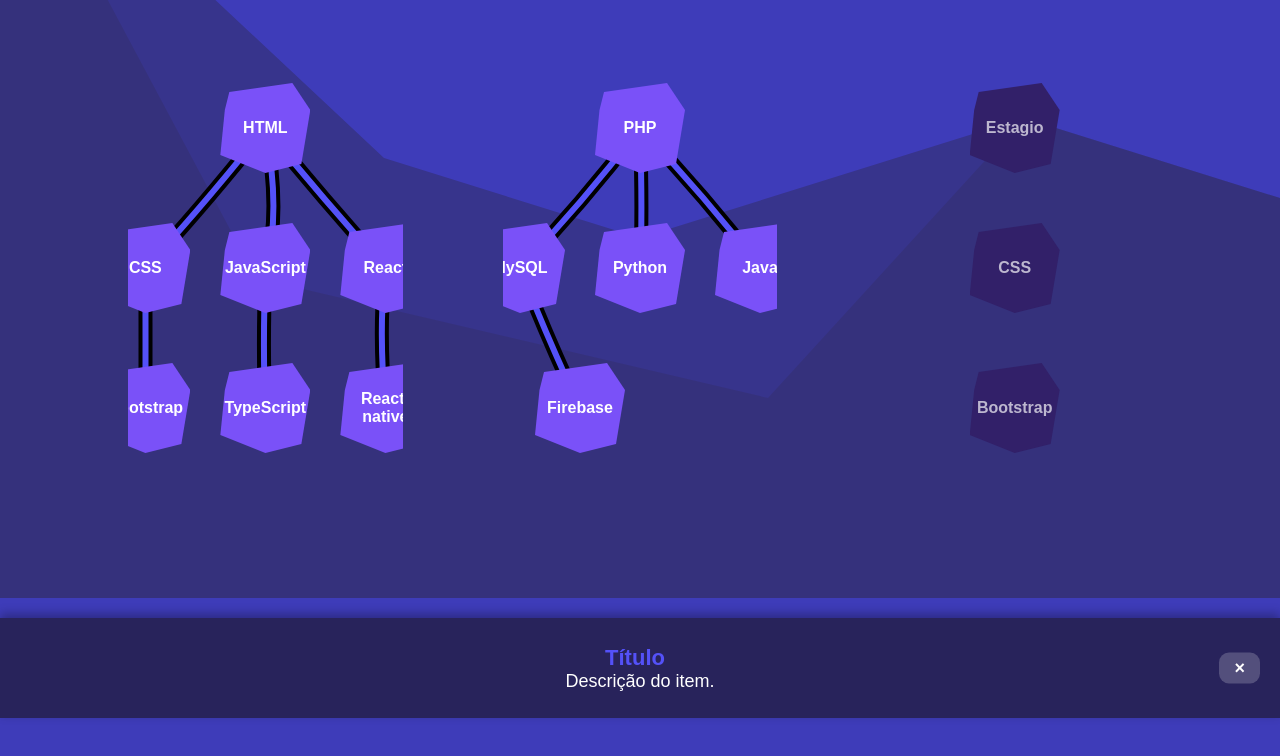
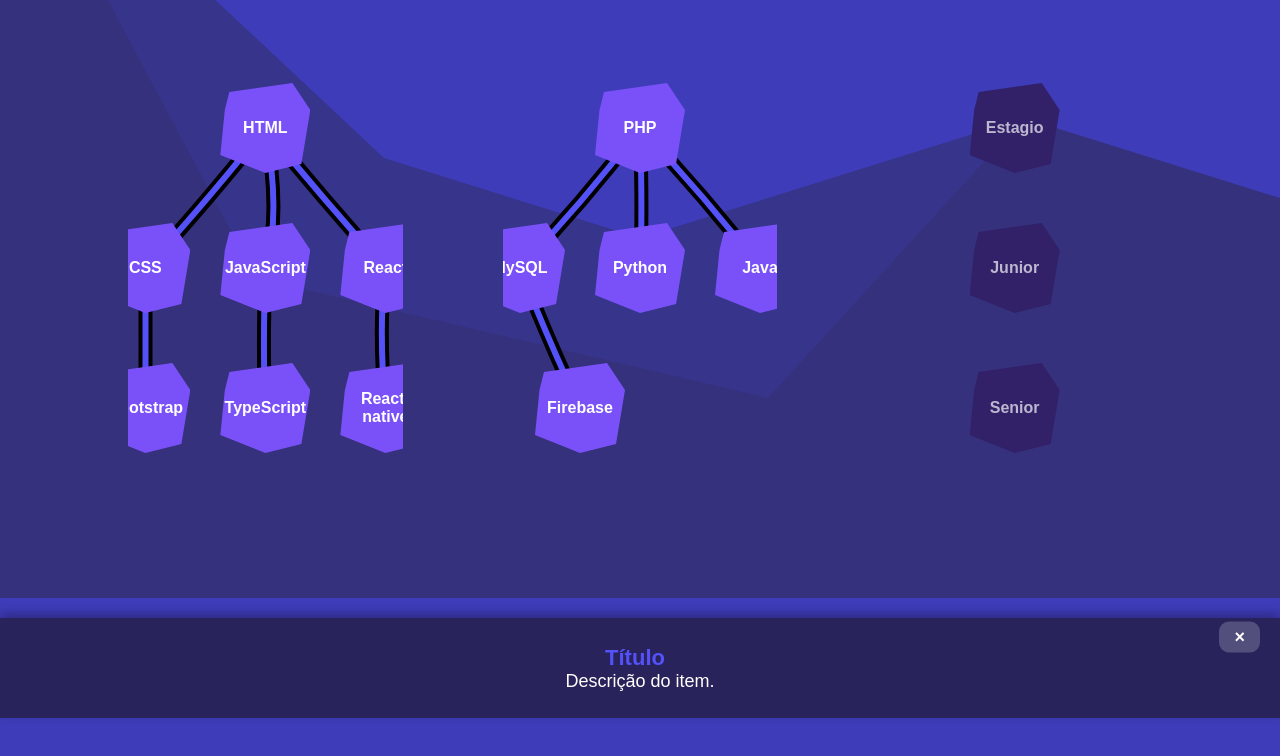
Before and after one commit to DanielRosa07/portifolio, a plain HTML site: page paginas/habilidades.html in a window 1280 px wide. Shown: the part 202-958 px from the top of the page. Drawn offline with Linux system fonts and the light colour scheme.

Commit message:
mudança de texto e centralização

```diff
--- a/paginas/habilidades.css
+++ b/paginas/habilidades.css
@@ -260,7 +260,7 @@ body {
     position: absolute;
     right: 20px;
     top: 50%;
-    transform: translateY(-50%);
+    transform: translateY(-150%);
     background: rgba(255, 255, 255, 0.2);
     padding: 5px 15px;
     border-radius: 10px;
@@ -361,6 +361,10 @@ body {
     body {
         overflow-y: auto !important;
     }
+
+    #info-text{
+        font-size: 16px;
+    }
 }
 @media (max-width: 768px) {
     .caixas {
@@ -392,4 +396,6 @@ body {
         font-size: 34px;
 
     }
+
+
 }
--- a/paginas/habilidades.html
+++ b/paginas/habilidades.html
@@ -68,11 +68,11 @@
 
             <div class="boxS"><p>Estagio</p></div>
             <div class="camada">
-                <div class="boxS">CSS</div>
+                <div class="boxS">Junior</div>
 
             </div>
             <div class="camada2">
-                <div class="boxS">Bootstrap</div>
+                <div class="boxS">Senior</div>
 
 
             </div>
@@ -84,8 +84,9 @@
 
 <!-- 🔹 Barra de Informações -->
 <div id="info-bar" class="info-bar">
+    <span class="close-bar">&times;</span>
     <div class="info-content">
-        <span class="close-bar">&times;</span>
+
         <h2 id="info-title">Título</h2>
         <p id="info-text">Descrição do item.</p>
     </div>
```
